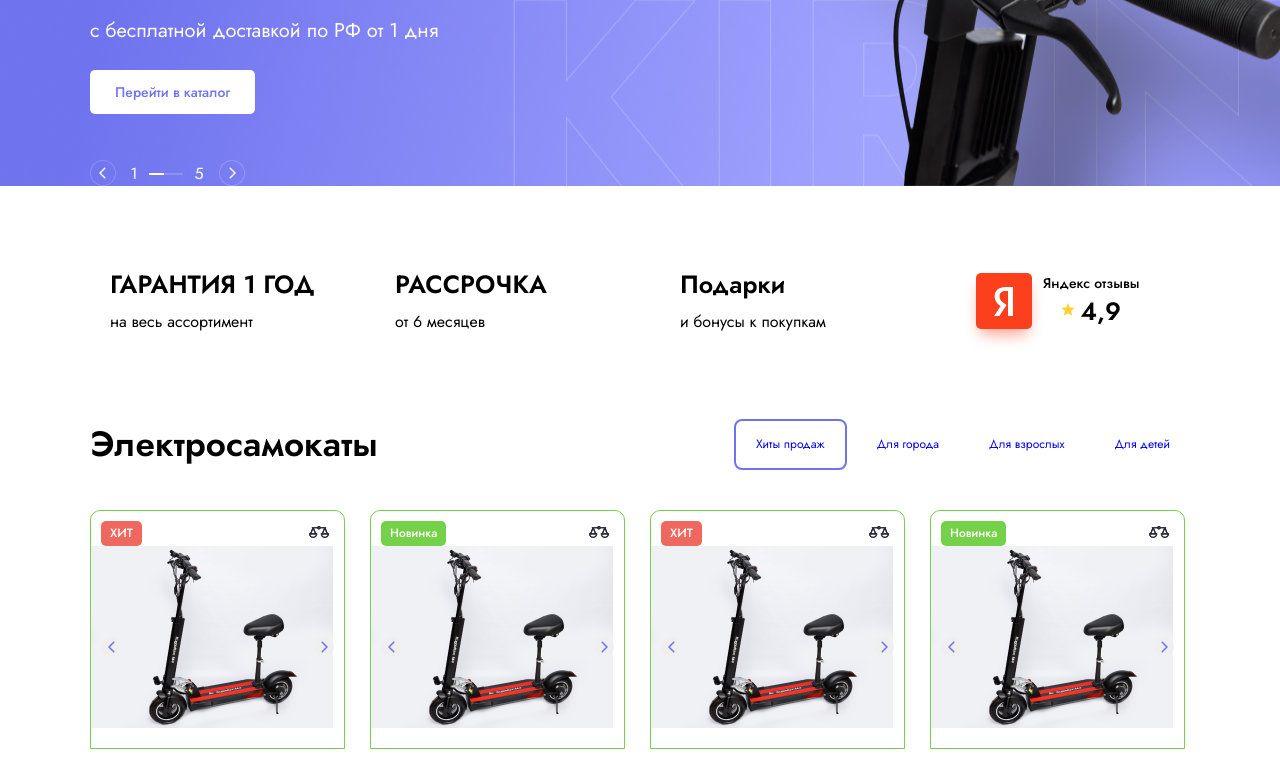
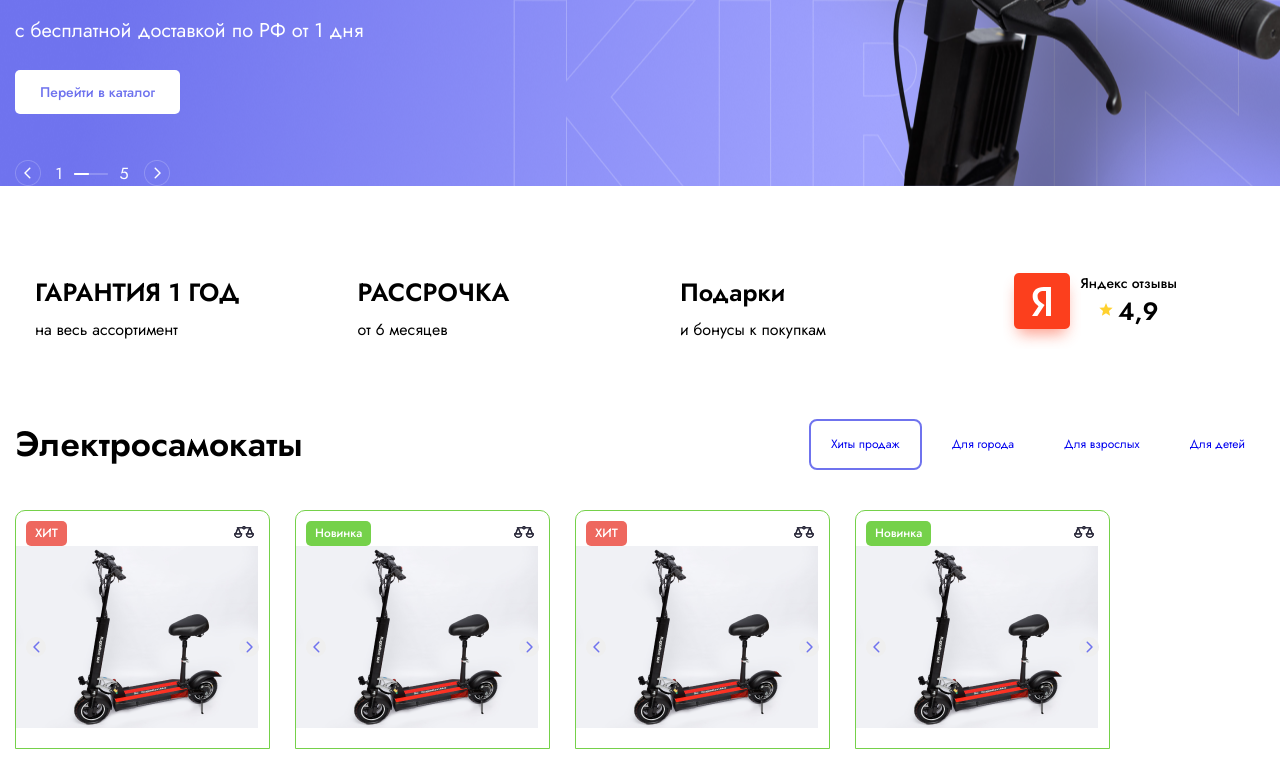
Before and after one commit to BlackDreamZ/Kugoo, a website: page index.html in a window 1280 px wide. Shown: the part 420-1181 px from the top of the page. Drawn offline with nearby package versions, Linux system fonts and the light colour scheme.

Commit message:
fix container

```diff
--- a/scss/style.scss
+++ b/scss/style.scss
@@ -6,8 +6,7 @@
 // переход на адаптив на 780px
 
 .container {
-    width: 100%;
-    max-width: 1100px;
+    min-width: 90%;
     margin: 0 auto;
     padding: 0 15px;
     box-sizing: content-box;
@@ -86,6 +85,7 @@ body {
         display: flex;
         gap: 40px;
         justify-content: space-between;
+        align-items: center;
         @media (max-width: 800px) {
             flex-wrap: wrap;
         }
@@ -149,6 +149,9 @@ body {
             font-size: 35px;
             line-height: 51px;
             margin-right: 30px;
+            @media (max-width: 800px) {
+                margin-bottom: 20px;
+            }
         }
 
         &-categories {
```
Also changed, not shown: css/style.css.
